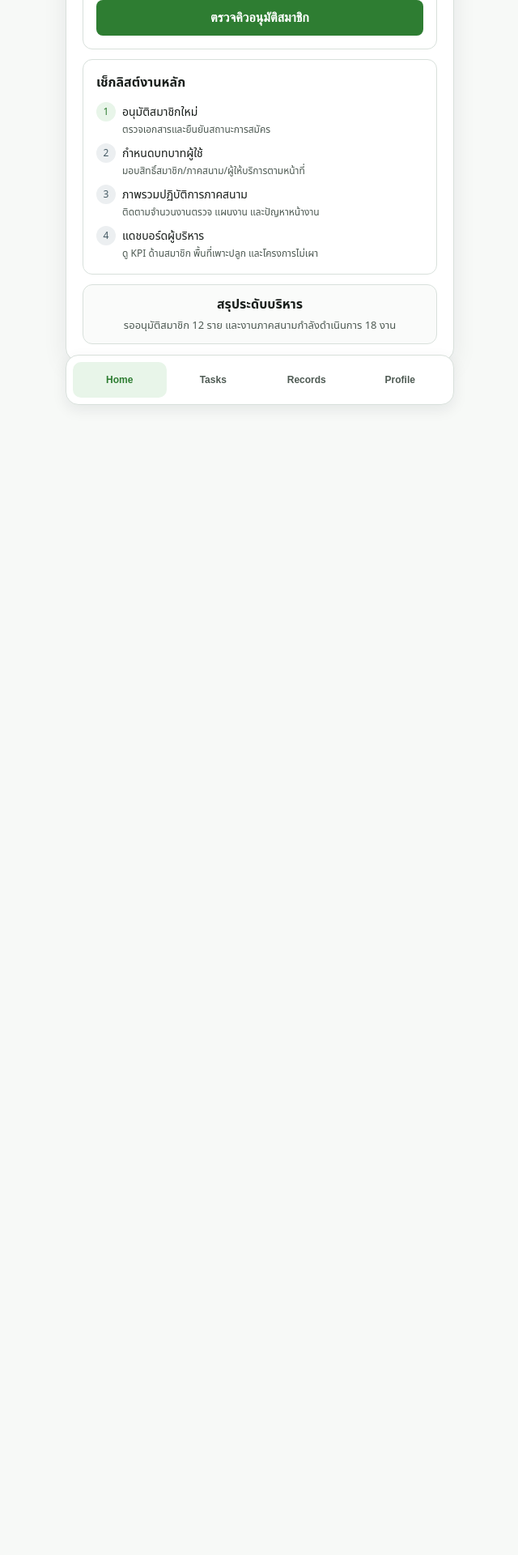
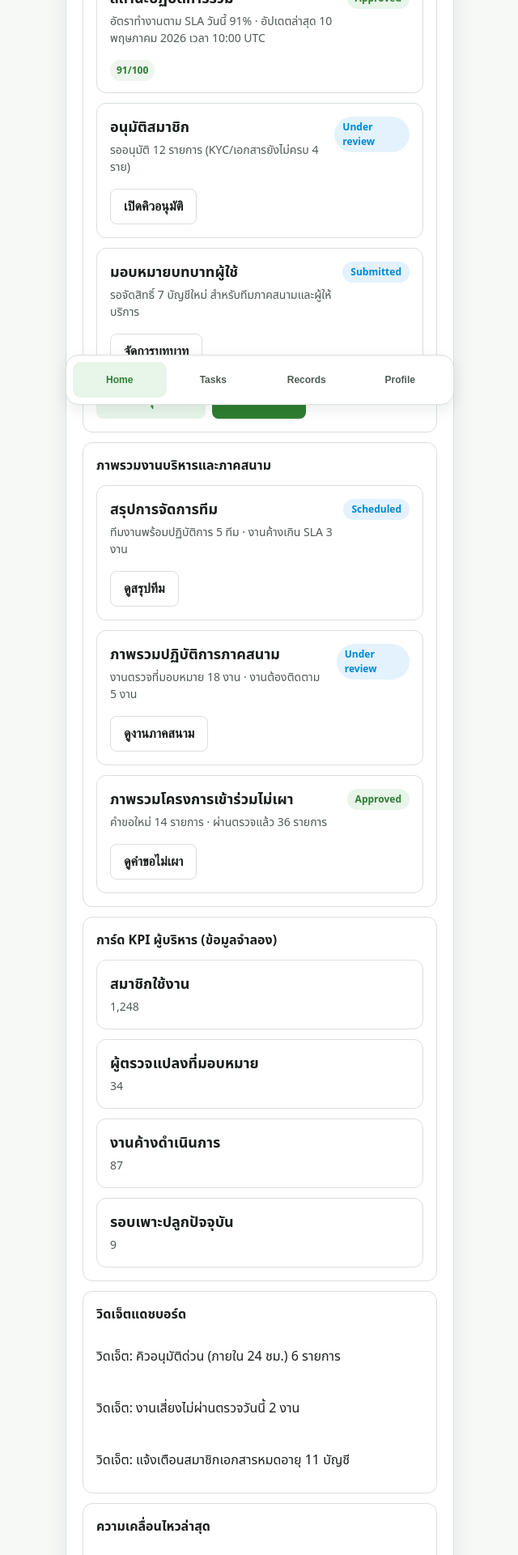
Before and after one commit to noikaona-sketch/KaonA-Agri, a Next.js app: page /admin-prototype in a window 1280 px wide. Shown: the part 300-2220 px from the top of the page at 81% size, without its empty margins (319-959 px from the left). Before the commit the page ends 844 px from the top, so only its background shows below. Built offline with nearby package versions, Linux system fonts and the light colour scheme; no server answers.

Commit message:
fix: scope admin dashboard mock to /admin-prototype

```diff
--- a/app/admin-prototype/page.tsx
+++ b/app/admin-prototype/page.tsx
@@ -1,5 +1,14 @@
-import { AppAreaPrototype } from '@/features/prototype/app-area-prototype';
+'use client';
+
+import { AdminBackofficeDashboardMock } from '@/features/admin-backoffice-dashboard-mock';
+import { MobileAppShell } from '@/shared/components/mobile-app-shell';
+import { SectionHeader } from '@/shared/components/section-header';
 
 export default function AdminPrototypePage() {
-  return <AppAreaPrototype areaHref="/admin-prototype" />;
+  return (
+    <MobileAppShell title="ศูนย์ปฏิบัติการ KaonA" subtitle="ต้นแบบหลังบ้านสำหรับแอดมิน" roleBadge="แอดมิน">
+      <SectionHeader title="แดชบอร์ดหลังบ้าน" subtitle="ต้นแบบ UX สำหรับอนุมัติสมาชิก กำกับทีม และติดตาม KPI" />
+      <AdminBackofficeDashboardMock />
+    </MobileAppShell>
+  );
 }
--- a/src/features/admin-backoffice-dashboard-mock.tsx
+++ b/src/features/admin-backoffice-dashboard-mock.tsx
@@ -6,61 +6,82 @@ import { ProgressBadge } from '@/shared/components/progress-badge';
 import { StatusChip } from '@/shared/components/status-chip';
 import { UIButton } from '@/shared/components/ui-button';
 
-const queueCards = [
+const approvalAndRoleCards = [
   {
-    title: 'Member approvals',
-    subtitle: '23 requests pending KYC and document checks',
+    title: 'อนุมัติสมาชิก',
+    subtitle: 'รออนุมัติ 12 รายการ (KYC/เอกสารยังไม่ครบ 4 ราย)',
     status: 'under_review' as const,
-    cta: 'Open approval queue',
+    cta: 'เปิดคิวอนุมัติ',
   },
   {
-    title: 'No-burn participation requests',
-    subtitle: '12 submissions waiting for staff validation',
-    status: 'under_review' as const,
-    cta: 'Review no-burn requests',
+    title: 'มอบหมายบทบาทผู้ใช้',
+    subtitle: 'รอจัดสิทธิ์ 7 บัญชีใหม่ สำหรับทีมภาคสนามและผู้ให้บริการ',
+    status: 'submitted' as const,
+    cta: 'จัดการบทบาท',
+  },
+];
+
+const operationsOverviewCards = [
+  {
+    title: 'สรุปการจัดการทีม',
+    subtitle: 'ทีมงานพร้อมปฏิบัติการ 5 ทีม · งานค้างเกิน SLA 3 งาน',
+    status: 'scheduled' as const,
+    cta: 'ดูสรุปทีม',
   },
   {
-    title: 'Inspection escalations',
-    subtitle: '5 plots flagged for failed evidence or GPS mismatch',
-    status: 'rejected' as const,
-    cta: 'Prioritize escalations',
+    title: 'ภาพรวมปฏิบัติการภาคสนาม',
+    subtitle: 'งานตรวจที่มอบหมาย 18 งาน · งานต้องติดตาม 5 งาน',
+    status: 'under_review' as const,
+    cta: 'ดูงานภาคสนาม',
+  },
+  {
+    title: 'ภาพรวมโครงการเข้าร่วมไม่เผา',
+    subtitle: 'คำขอใหม่ 14 รายการ · ผ่านตรวจแล้ว 36 รายการ',
+    status: 'approved' as const,
+    cta: 'ดูคำขอไม่เผา',
   },
 ];
 
 const kpiCards = [
-  { label: 'Active members', value: '1,248' },
-  { label: 'Assigned inspectors', value: '34' },
-  { label: 'Open operational tasks', value: '87' },
-  { label: 'Current planting cycles', value: '9' },
+  { label: 'สมาชิกใช้งาน', value: '1,248' },
+  { label: 'ผู้ตรวจแปลงที่มอบหมาย', value: '34' },
+  { label: 'งานค้างดำเนินการ', value: '87' },
+  { label: 'รอบเพาะปลูกปัจจุบัน', value: '9' },
 ];
 
-const activityFeed = [
-  '09:45 · Staff Somchai approved member #MBR-1024',
-  '09:30 · Inspection task INS-542 marked as failed (missing photo metadata)',
-  '09:10 · No-burn request NBR-233 submitted from Nong Khai cooperative',
-  '08:40 · New planting cycle 2026-Rainy drafted by admin team',
+const widgets = [
+  'วิดเจ็ต: คิวอนุมัติด่วน (ภายใน 24 ชม.) 6 รายการ',
+  'วิดเจ็ต: งานเสี่ยงไม่ผ่านตรวจวันนี้ 2 งาน',
+  'วิดเจ็ต: แจ้งเตือนสมาชิกเอกสารหมดอายุ 11 บัญชี',
+];
+
+const recentActivity = [
+  '09:45 · อนุมัติสมาชิก MBR-1024 โดยเจ้าหน้าที่สมชาย',
+  '09:30 · งานตรวจ INS-542 ถูกยกระดับติดตาม (ข้อมูลหลักฐานไม่ครบ)',
+  '09:10 · รับคำขอเข้าร่วมไม่เผา NBR-233 จากกลุ่มสหกรณ์หนองคาย',
+  '08:40 · สร้างรอบเพาะปลูก 2026-ฤดูฝน โดยทีมแอดมิน',
 ];
 
 export function AdminBackofficeDashboardMock() {
   return (
     <>
       <FormSheet
-        title="Back-office dashboard"
+        title="แดชบอร์ดหลังบ้าน"
         footer={
           <div style={{ display: 'flex', gap: 8 }}>
-            <UIButton variant="secondary">Export daily summary</UIButton>
-            <UIButton>Broadcast staff update</UIButton>
+            <UIButton variant="secondary">ส่งออกสรุปรายวัน</UIButton>
+            <UIButton>แจ้งข่าวทีมงาน</UIButton>
           </div>
         }
       >
         <InfoCard
-          title="Operations health"
-          subtitle="Daily SLA compliance at 91% · last synced 10 May 2026, 10:00 UTC"
+          title="สถานะปฏิบัติการรวม"
+          subtitle="อัตราทำงานตาม SLA วันนี้ 91% · อัปเดตล่าสุด 10 พฤษภาคม 2026 เวลา 10:00 UTC"
           meta={<StatusChip status="approved" />}
           action={<ProgressBadge current={91} total={100} />}
         />
 
-        {queueCards.map((card) => (
+        {approvalAndRoleCards.map((card) => (
           <InfoCard
             key={card.title}
             title={card.title}
@@ -71,14 +92,34 @@ export function AdminBackofficeDashboardMock() {
         ))}
       </FormSheet>
 
-      <FormSheet title="KPI snapshot (mock data)">
+      <FormSheet title="ภาพรวมงานบริหารและภาคสนาม">
+        {operationsOverviewCards.map((card) => (
+          <InfoCard
+            key={card.title}
+            title={card.title}
+            subtitle={card.subtitle}
+            meta={<StatusChip status={card.status} />}
+            action={<UIButton variant="ghost">{card.cta}</UIButton>}
+          />
+        ))}
+      </FormSheet>
+
+      <FormSheet title="การ์ด KPI ผู้บริหาร (ข้อมูลจำลอง)">
         {kpiCards.map((kpi) => (
           <InfoCard key={kpi.label} title={kpi.label} subtitle={kpi.value} />
         ))}
       </FormSheet>
 
-      <FormSheet title="Live activity feed (mock)">
-        {activityFeed.map((activity) => (
+      <FormSheet title="วิดเจ็ตแดชบอร์ด">
+        {widgets.map((widget) => (
+          <p key={widget} style={{ marginBottom: 12 }}>
+            {widget}
+          </p>
+        ))}
+      </FormSheet>
+
+      <FormSheet title="ความเคลื่อนไหวล่าสุด">
+        {recentActivity.map((activity) => (
           <p key={activity} style={{ marginBottom: 12 }}>
             {activity}
           </p>
```
Also changed, not shown: app/admin/backoffice/page.tsx (deleted, +0 -20 lines).
